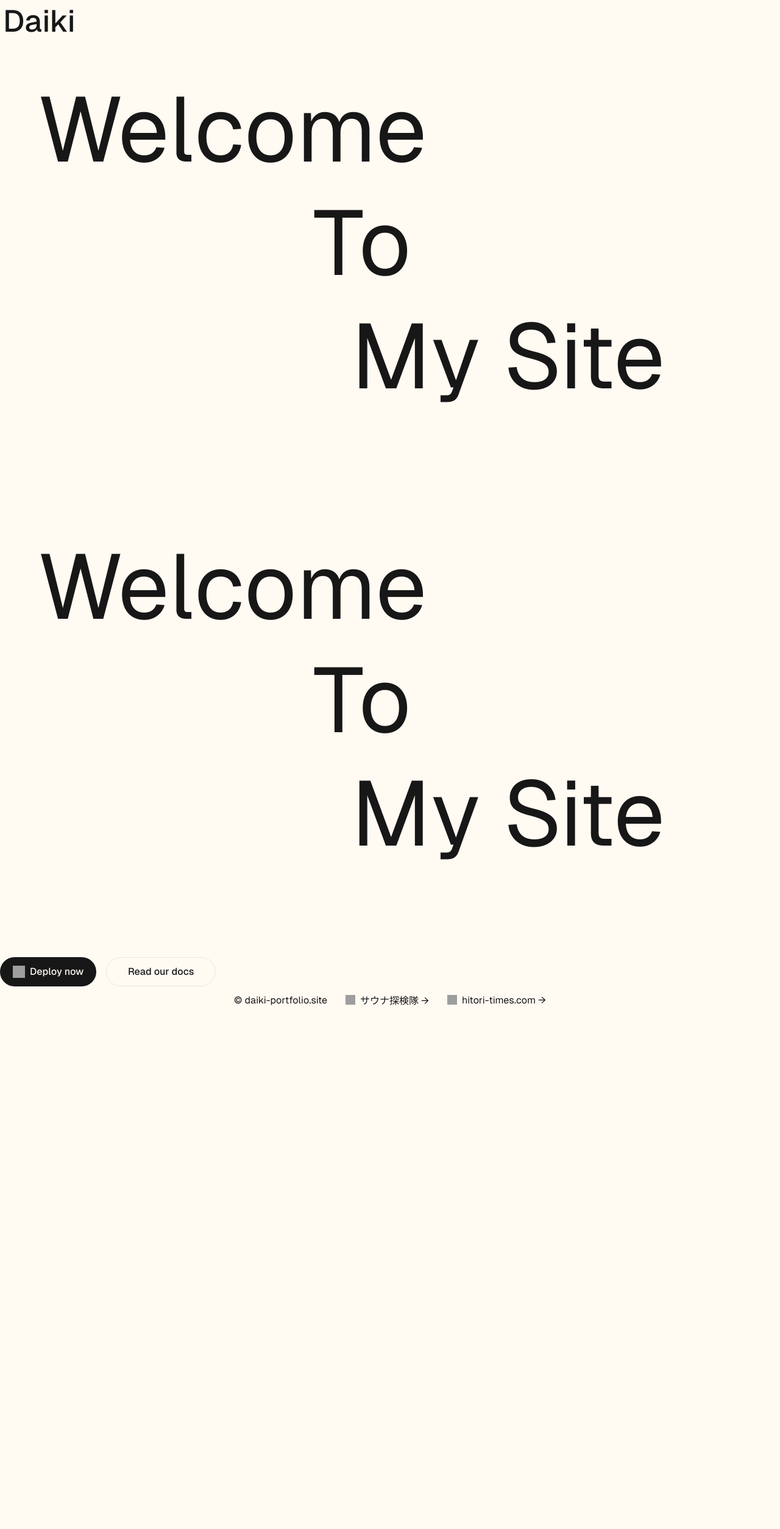
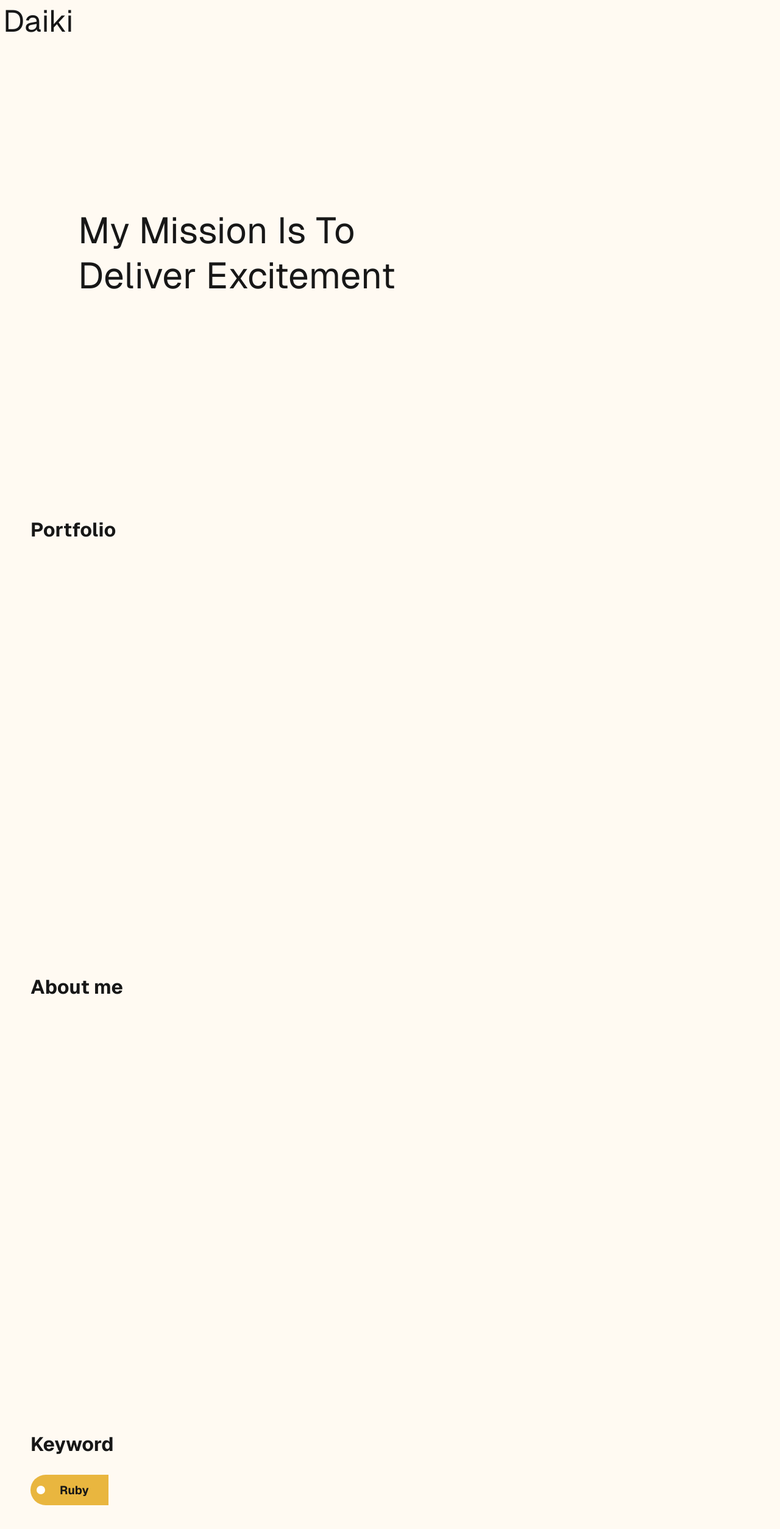
Before and after one commit to 0gawa/my-home-page-1, a Next.js app: page / in a window 1280 px wide. Shown: the top 2508 px of the page at 61% size. Before the commit the page ends 1662 px from the top, so only its background shows below. Built offline with nearby package versions, Linux system fonts and the light colour scheme; grey boxes are pictures that could not be loaded.

Commit message:
tagコンポーネントの作成

```diff
--- a/src/app/globals.css
+++ b/src/app/globals.css
@@ -35,6 +35,8 @@ a {
   text-decoration: none;
 }
 
+p {margin-top: 0;}
+
 @media (prefers-color-scheme: dark) {
   html {
     color-scheme: dark;
--- a/src/app/page.module.css
+++ b/src/app/page.module.css
@@ -30,7 +30,7 @@
 
 .header a{
   font-size: 50px;
-  font-weight: 500;
+  font-weight: 400;
   line-height: 60px;
 }
 
@@ -52,47 +52,28 @@
 .main .box{
   height: 90lvh;
   width: 100%;
-  padding-top: 50px;
 }
 
 .main .box:nth-child(1){
-  width: 100%;
+  position: relative;
 }
 
 .main .big_title{
-  font-size: 150px;
+  font-size: 60px;
+  position: absolute;
+  top: 50%;
+  left: 10%;
+  transform: translateY(-60%);
 }
 
-.main .big_title:nth-child(1){
-  padding-left: 5lvw;
-}
-.main .big_title:nth-child(2){
-  padding-left: 40lvw;
-}
-.main .big_title:nth-child(3){
-  padding-left: 45lvw;
+.h1_title{
+  padding: 30px 10px 20px 50px;
 }
 
-.ctas {
-  display: flex;
-  gap: 16px;
-}
-
-.ctas a {
-  appearance: none;
-  border-radius: 128px;
-  height: 48px;
-  padding: 0 20px;
-  border: none;
-  border: 1px solid transparent;
-  transition: background 0.2s, color 0.2s, border-color 0.2s;
-  cursor: pointer;
-  display: flex;
-  align-items: center;
-  justify-content: center;
-  font-size: 16px;
-  line-height: 20px;
-  font-weight: 500;
+.tag_box{
+  margin-top: 10px;
+  padding-left: 50px;
+  gap: 8px;
 }
 
 a.primary {
@@ -110,11 +91,12 @@ a.secondary {
 .footer {
   width: 100%;
   height: auto;
-  padding: 10px;
+  padding: 20px;
   grid-row-start: 3;
   justify-content: center;
   display: flex;
   gap: 30px;
+  background-color: rgb(232, 189, 87);
 }
 
 .footer a {
@@ -146,31 +128,24 @@ a.secondary {
 }
 
 @media (max-width: 600px) {
-  .page {
-    padding: 32px;
-    padding-bottom: 80px;
+  .main .big_title{
+    font-size: 32px;
+    position: absolute;
+    top: 50%;
+    left: 5%;
+    transform: translateY(-60%);
   }
 
-  .main {
-    align-items: center;
+  .h1_title{
+    padding: 30px 10px 20px 30px;
+  }
+
+  .tag_box{
+    padding-left: 30px;
   }
 
   .main ol {
     text-align: center;
-  }
-
-  .ctas {
-    flex-direction: column;
-  }
-
-  .ctas a {
-    font-size: 14px;
-    height: 40px;
-    padding: 0 16px;
-  }
-
-  a.secondary {
-    min-width: auto;
   }
 
   .footer {
--- a/src/app/page.tsx
+++ b/src/app/page.tsx
@@ -1,6 +1,7 @@
 import Image from "next/image";
 import styles from "./page.module.css";
 import Link from "next/link";
+import Tag from "@/app/ui/tag";
 
 export default function Home() {
   return (
@@ -12,43 +13,30 @@ export default function Home() {
       </header>
       <main className={styles.main}>
         <div className={styles.box}>
-          <p className={styles.big_title}>Welcome</p>
-          <p className={styles.big_title}>To</p>
-          <p className={styles.big_title}>My Site</p>
+          <p className={styles.big_title}>
+            My Mission Is To<br/>
+            Deliver Excitement
+          </p>
         </div>
 
         <div className={styles.box}>
-          <p className={styles.big_title}>Welcome</p>
-          <p className={styles.big_title}>To</p>
-          <p className={styles.big_title}>My Site</p>
+          <h1 className={styles.h1_title}>Portfolio</h1>
         </div>
 
-        <div className={styles.ctas}>
-          <a
-            className={styles.primary}
-            href="https://vercel.com/new?utm_source=create-next-app&utm_medium=appdir-template&utm_campaign=create-next-app"
-            target="_blank"
-            rel="noopener noreferrer"
-          >
-            <Image
-              className={styles.logo}
-              src="https://nextjs.org/icons/vercel.svg"
-              alt="Vercel logomark"
-              width={20}
-              height={20}
-            />
-            Deploy now
-          </a>
-          <a
-            href="https://nextjs.org/docs?utm_source=create-next-app&utm_medium=appdir-template&utm_campaign=create-next-app"
-            target="_blank"
-            rel="noopener noreferrer"
-            className={styles.secondary}
-          >
-            Read our docs
-          </a>
+        <div className={styles.box}>
+          <h1 className={styles.h1_title}>About me</h1>
+
         </div>
+
+        <div className={styles.box}>
+          <h1 className={styles.h1_title}>Keyword</h1>
+          <div className={styles.tag_box}>
+            <Tag content={"Ruby"}></Tag>
+          </div>
+        </div>
+
       </main>
+
       <footer className={styles.footer}>
         <a
           href="/"
--- /dev/null
+++ b/src/app/ui/layouts/tag.css
@@ -0,0 +1,19 @@
+.tagBox{
+    position: relative;
+    display: inline-block;
+    padding: .8rem 2rem .8rem 3rem;
+    border-radius: 100vh 0 0 100vh;
+    font-size: 1.2rem;
+    background: rgb(233, 182, 63);
+    font-weight: bolder;
+}
+.tagBox:before {
+    position: absolute;
+    top: calc(50% - 7px);
+    left: 10px;
+    width: 14px;
+    height: 14px;
+    content: '';
+    border-radius: 50%;
+    background: #fff;
+}
--- /dev/null
+++ b/src/app/ui/tag.tsx
@@ -0,0 +1,9 @@
+import "@/app/ui/layouts/tag.css"
+
+export default function Tag({content = "coming soon"}){
+    return (
+        <p className={"tagBox"}>
+            {content}
+        </p>
+    )
+}
```
